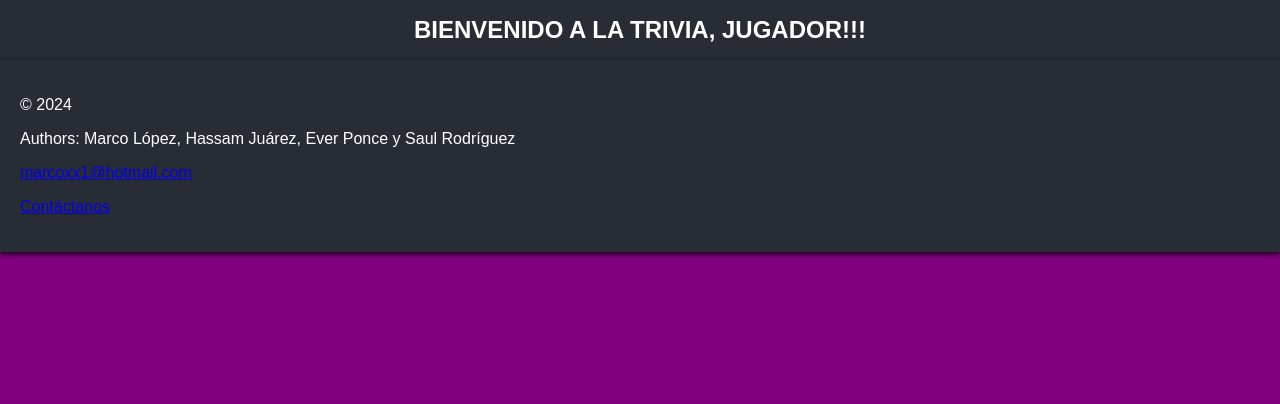
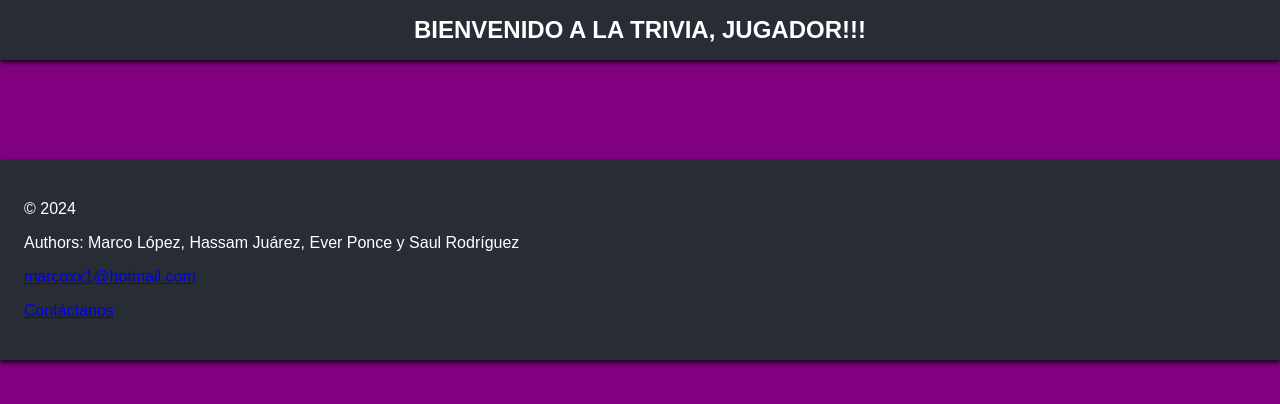
Before and after one commit to BukiLopez/Trivia, a React (Create React App) app in the folder trivia/: page /Game in a window 1280 px wide. Shown: the top 404 px of the page. Built offline with nearby package versions, Linux system fonts and the light colour scheme; no server answers.

Commit message:
Se modifico el footer
Se cambio el footer para ajustarlo al fono de la pantalla

```diff
--- a/trivia/src/App.css
+++ b/trivia/src/App.css
@@ -9,4 +9,6 @@ body{
   flex-direction: column;
   min-height: 100vh;
   margin: 0;
+  min-height: 100vh;
+  padding: 0;
 }
--- a/trivia/src/Comps/Footer.css
+++ b/trivia/src/Comps/Footer.css
@@ -1,9 +1,9 @@
 footer {
-    margin-top: auto;
     background-color: #282c34;
     color: white;
     box-shadow: 0 2px 5px 0 rgba(0, 0, 0, 0.9);
-    font-family: 'Minecraft', sans-serif;
-    padding: 20px;
-    margin-top: auto;
+    width: auto;
+    padding: 24px;
+    bottom: 0;
+    margin-top: 100px;
 }
--- a/trivia/src/Comps/Main.jsx
+++ b/trivia/src/Comps/Main.jsx
@@ -1,10 +1,12 @@
 import React from 'react';
 import { BrowserRouter as Router, Route, Link } from 'react-router-dom';
 import './Main.css';
+import logo from './Yipi.jpeg';
 function Main() {
   return (
     <div className='content'>
       <h1 className='title'>¿ESTÁS LISTO?</h1>
+      <img src={logo}></img>
       <p>Selecciona un modo de juego</p>
       <div className='buttons-container'>
       <Link to="/Game">
@@ -19,7 +21,6 @@ function Main() {
         <Link to="/Game">
         <button className='selection-button' >Invetarios</button>
         </Link>
-
       </div>
     </div>
   );
```
Also changed, not shown: trivia/src/Comps/Main.css (line endings or trailing spaces), trivia/src/Comps/Yipi.jpeg (added).
